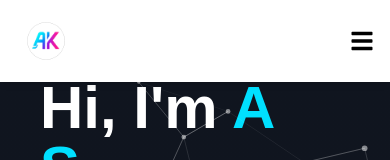
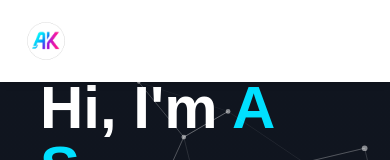
Before and after one commit to AnirudhKalva/Portfolio_Website, a React (Create React App) app: page / in a window 390 px wide. Shown: the top 160 px of the page. Built offline with nearby package versions, Linux system fonts and the light colour scheme.

Commit message:
Update to Nav Bar
Nav Bar Update

```diff
--- a/src/components/SideBar.js
+++ b/src/components/SideBar.js
@@ -33,7 +33,7 @@ const SideBar = () => {
       </div>
 
       {/* Hamburger Button */}
-      <button className="md:hidden text-2xl text-black dark:text-white" onClick={() => setIsNavOpen(true)}>
+      <button className="md:hidden text-2xl text-black text-white" onClick={() => setIsNavOpen(true)}>
         <FaBars />
       </button>
 
```
